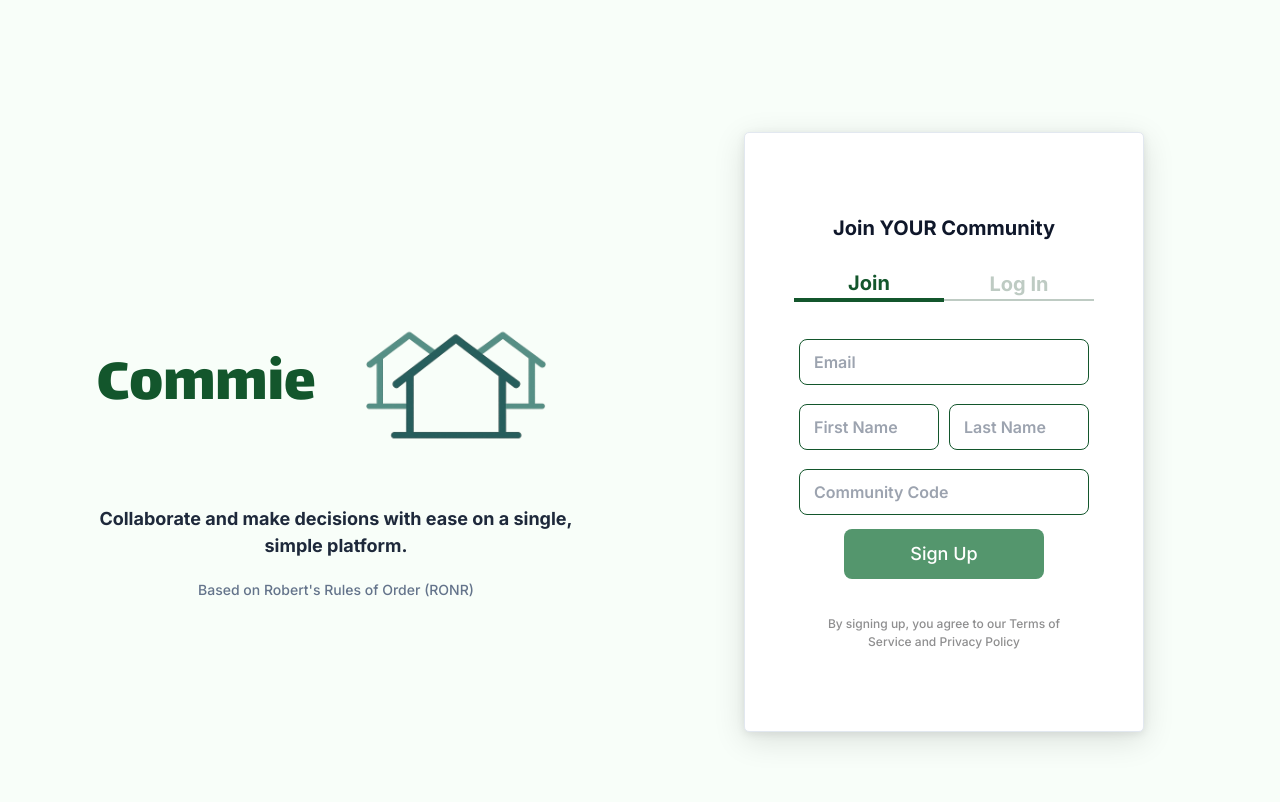
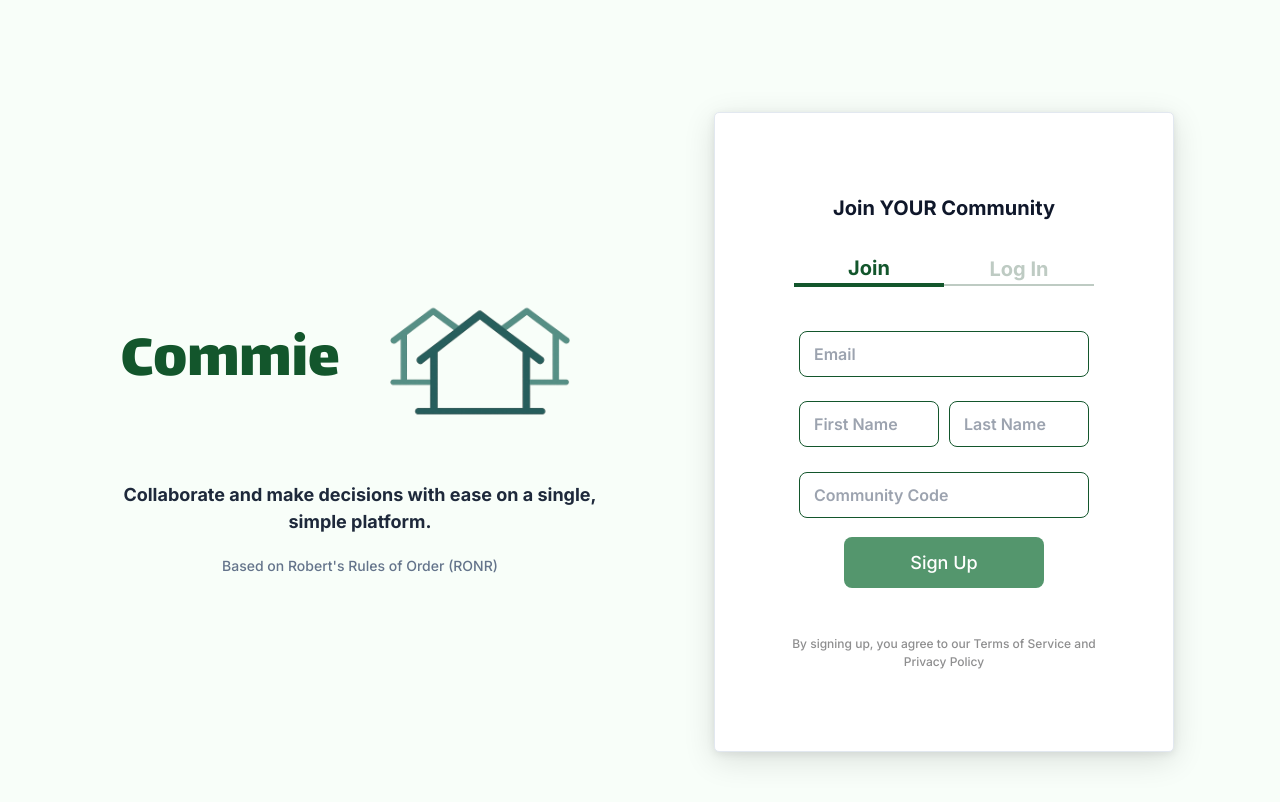
Before and after one commit to benjikib/csci432-web-dev-final-project, a React (Vite) app: page / in a window 1280 px wide. Shown: the top 802 px of the page. Built offline with nearby package versions, Linux system fonts and the light colour scheme.

Commit message:
Modified landing page visuals

```diff
--- a/src/components/MainPage.jsx
+++ b/src/components/MainPage.jsx
@@ -1,10 +1,17 @@
-import { useState } from 'react'
+import { useEffect, useState } from 'react'
 import { useNavigate } from "react-router-dom"
 import { useAuth0 } from "@auth0/auth0-react";
 
 export default function MainPage() {
     const navigate = useNavigate()
     const [active, setActive] = useState("join");
+
+    useEffect(() => {
+        document.body.classList.add('no-scroll')
+        return () => {
+            document.body.classList.remove('no-scroll')
+        }
+    }, [])
 
     const { loginWithRedirect } = useAuth0();
     const { logout } = useAuth0();
--- a/src/style.css
+++ b/src/style.css
@@ -538,6 +538,11 @@ html.dark body {
   background: #111827;
 }
 
+/* Disable scroll when applied (toggled only on landing page) */
+.no-scroll {
+  overflow: hidden;
+}
+
 /* Modal Styles */
 .modal-backdrop {
   position: fixed;
@@ -896,7 +901,7 @@ html.dark .content-text {
 /* Integrated Landing Page Layout */
 .integrated-landing-page {
   display: flex;
-  min-height: 100vh;
+  height: 100vh;
   background: #F8FEF9;
 }
 
@@ -920,6 +925,7 @@ html.dark .branding-section {
 .branding-content {
   text-align: center;
   max-width: 500px;
+  transform: translate(24px, -24px);
 }
 
 .branding-content .main-logo-font {
@@ -977,13 +983,13 @@ html.dark .auth-section {
 .integrated-landing-page .login-container {
   margin-top: 0;
   width: 100%;
-  max-width: 500px;
+  max-width: 520px;
 }
 
 .integrated-landing-page .login-card {
   margin-top: 0;
-  width: 400px !important;
-  height: 600px;
+  width: 460px !important;
+  height: 640px;
   padding: 80px 64px;
   box-shadow: 0 8px 32px rgba(0, 0, 0, 0.12), 0 2px 8px rgba(0, 0, 0, 0.08);
 }
@@ -992,6 +998,7 @@ html.dark .auth-section {
 @media screen and (max-width: 768px) {
   .integrated-landing-page {
     flex-direction: column;
+    height: 100dvh;
   }
 
   .branding-section,
@@ -1003,6 +1010,10 @@ html.dark .auth-section {
     height: 160px;
   }
 
+  .branding-content {
+    transform: translate(0, 0);
+  }
+
   .tagline {
     font-size: 16px;
   }
```
Also changed, not shown: 1 other file (tests, documents, lock files or other folders).
